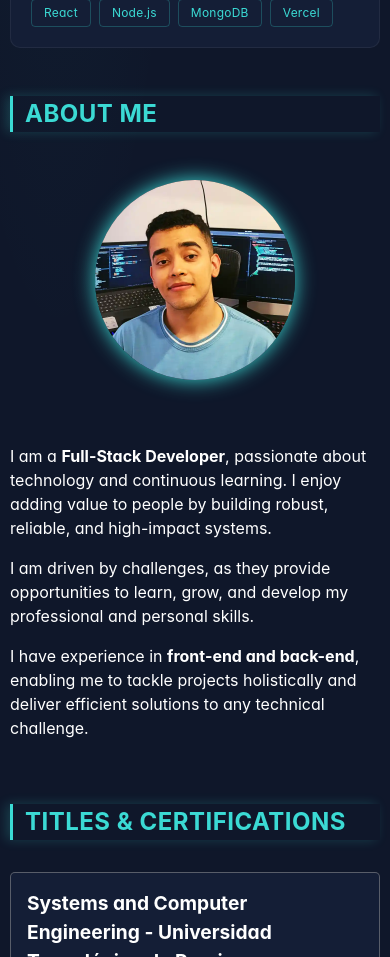
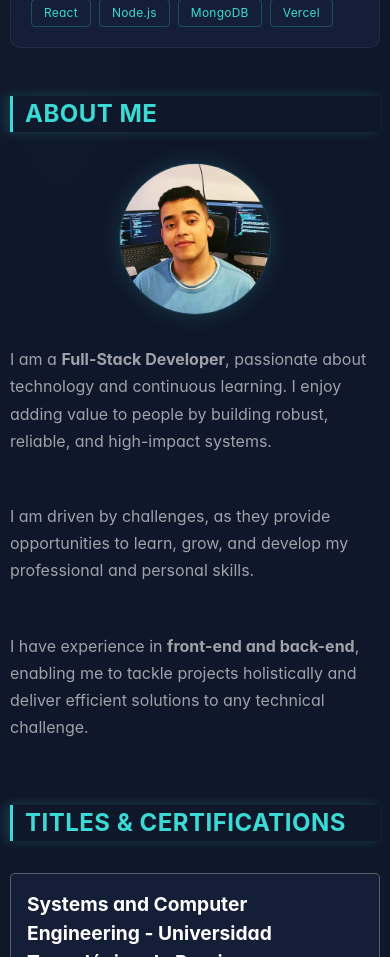
Before and after one commit to MonkeyDPino/pinodev, a React (Vite) app: page / in a window 390 px wide. Shown: the part 1620-2577 px from the top of the page. Built offline with nearby package versions, Linux system fonts and the light colour scheme; a web font is replaced by a local one.

Commit message:
design: CSS Grid layout with image right, refined text hierarchy

```diff
--- a/src/components/AboutMe/AboutMe.scss
+++ b/src/components/AboutMe/AboutMe.scss
@@ -1,26 +1,51 @@
 @use "../../styles/variables.scss" as *;
 
 .about_me__content {
+  display: grid;
+  grid-template-columns: 1fr 220px;
+  gap: $space-8;
+  align-items: start;
+  margin-top: $space-6;
+
+  // Text paragraphs naturally fill column 1
+  p {
+    color: $text-secondary;
+    line-height: 1.7;
+    margin: 0 0 $space-4;
+  }
+
   .profile__picture {
+    grid-column: 2;
+    grid-row: 1 / -1;
     display: flex;
     justify-content: center;
-    align-items: center;
-    padding: 3rem;
+    align-items: flex-start;
+    padding-top: $space-2;
+
     img {
-      width: 350px;
+      width: 200px;
+      height: 200px;
       border-radius: 50%;
-      box-shadow: 0 0 20px 0 $secondary-color;
+      object-fit: cover;
+      box-shadow:
+        0 0 0 1px rgba(59, 218, 212, 0.15),
+        0 0 24px rgba(59, 218, 212, 0.18);
     }
   }
 }
 
 @media screen and (max-width: 650px) {
   .about_me__content {
+    grid-template-columns: 1fr;
+
     .profile__picture {
+      grid-column: 1;
+      grid-row: auto;
+      justify-content: center;
+
       img {
-        max-width: 200px;
-        border-radius: 50%;
-        box-shadow: 0 0 20px 0 $secondary-color;
+        width: 150px;
+        height: 150px;
       }
     }
   }
```
